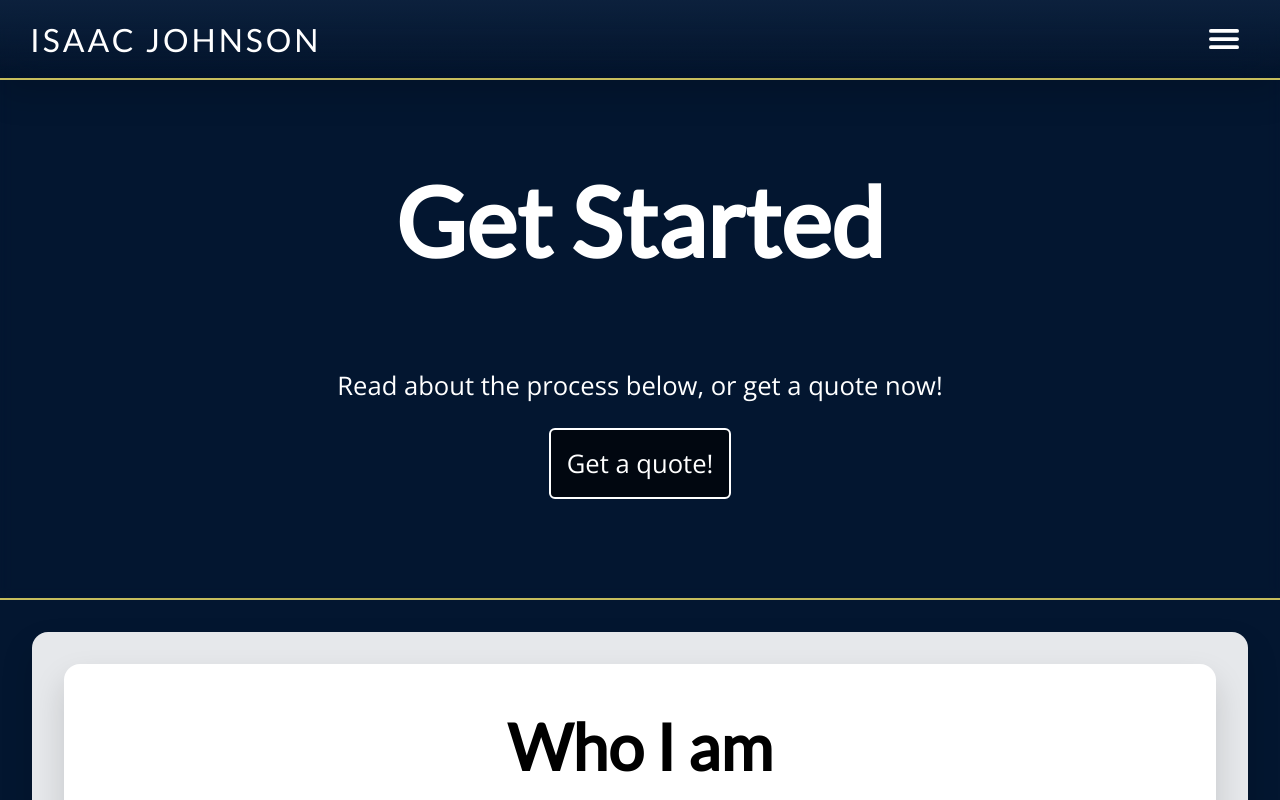
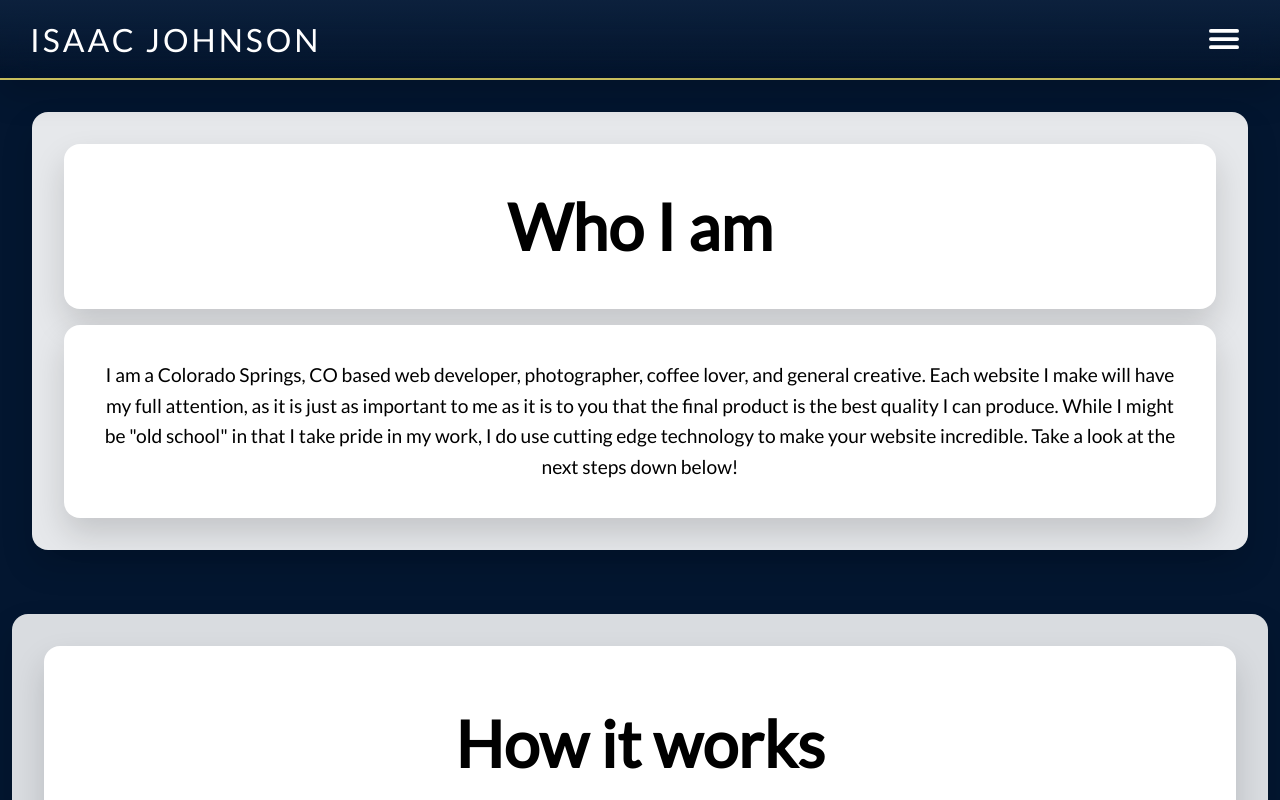
Before and after one commit to FindingHomeHere/PortfolioApp, a Next.js app: page /about in a window 1280 px wide. Shown: the top 800 px of the page. Built offline with nearby package versions, Linux system fonts and the light colour scheme.

Commit message:
Removed hero image

```diff
--- a/components/AboutMe/AboutMe.module.css
+++ b/components/AboutMe/AboutMe.module.css
@@ -1,4 +1,5 @@
 .container {
+  padding-top: 80px;
   display: flex;
   flex-direction: column;
   align-items: center;
--- a/pages/about.js
+++ b/pages/about.js
@@ -1,12 +1,12 @@
 import AboutContent from '../components/AboutContent';
 import AboutMe from '../components/AboutMe';
-import PageHero from '../components/AboutHero';
+// import PageHero from '../components/AboutHero';
 import Services from '../components/Services';
 
 export default function About() {
   return (
     <>
-      <PageHero />
+      {/* <PageHero /> */}
       <AboutMe />
       <AboutContent />
       <Services />
```
